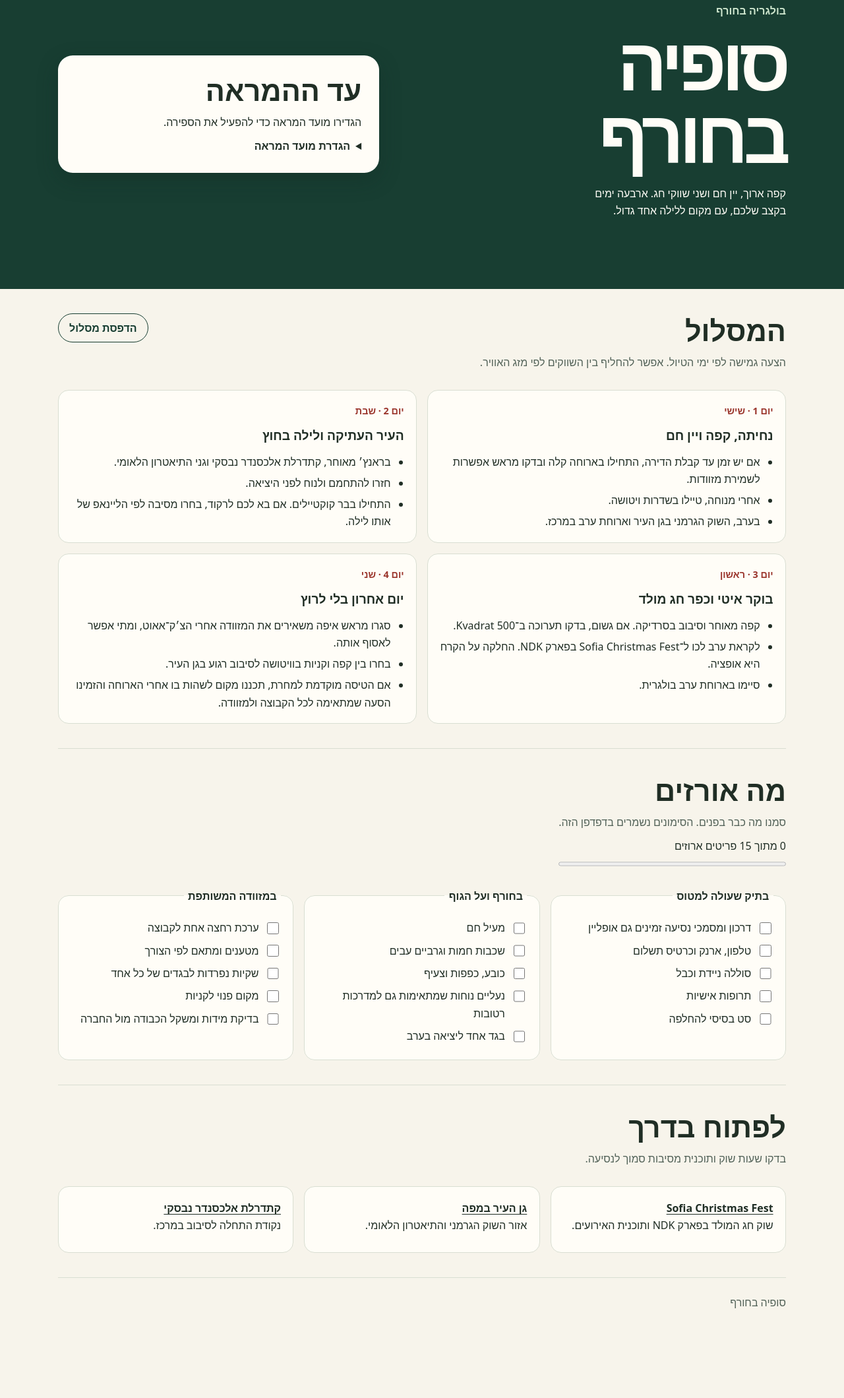
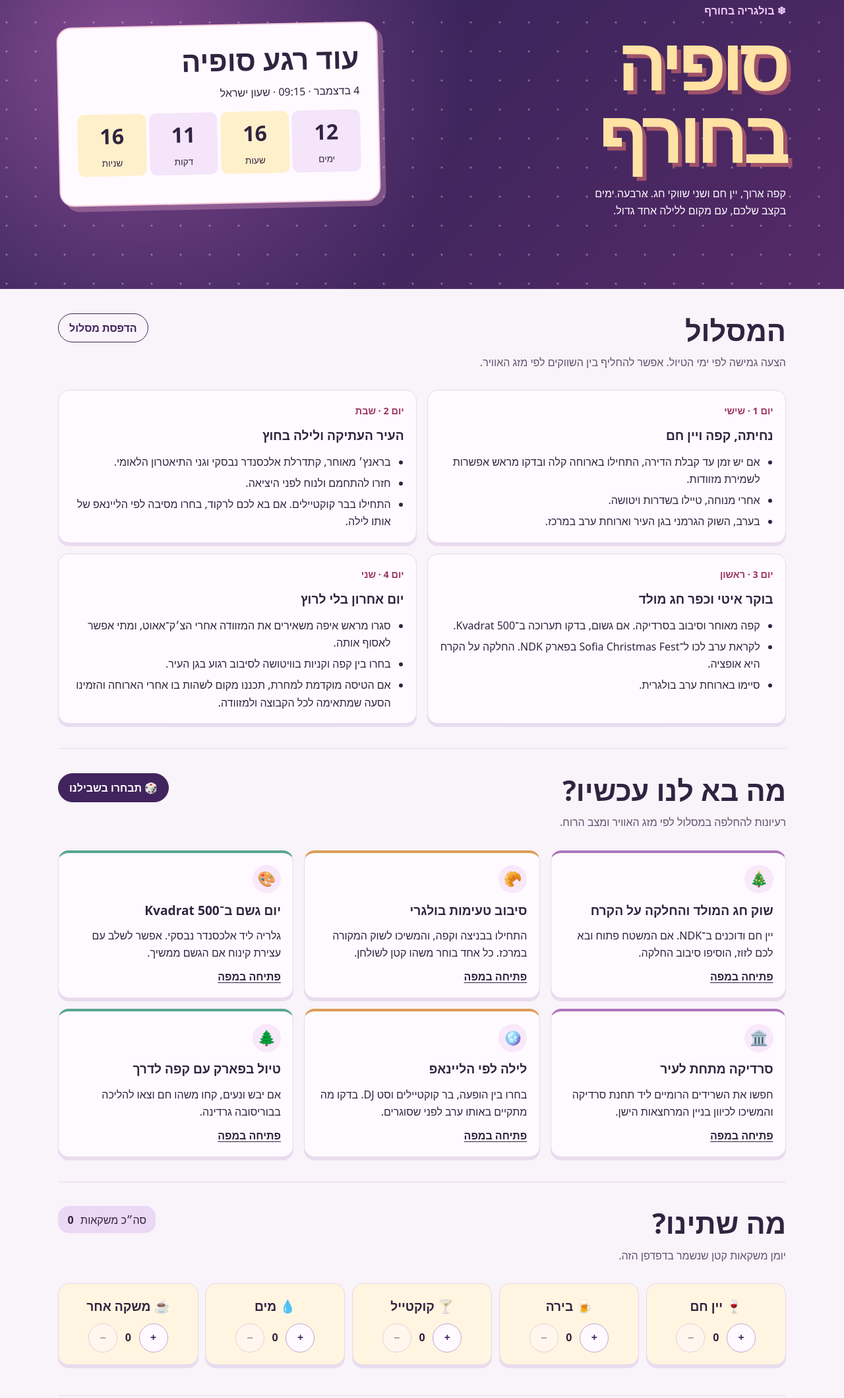
Before and after one commit to inbari2002-blip/inbari2002-blip.github.io, a plain HTML site: page index.html in a window 1280 px wide. Shown: the part 152-2271 px from the top of the page at 66% size. Before the commit the page ends 2164 px from the top, so only its background shows below. Drawn offline with Linux system fonts and the light colour scheme.

Commit message:
trip! update

```diff
--- a/index.html
+++ b/index.html
@@ -35,10 +35,6 @@ h3{font-size:1.2rem}
 .clock strong{display:block;font-size:clamp(1.2rem,4vw,2rem);font-variant-numeric:tabular-nums}
 .clock span{font-size:.85rem}
 [hidden]{display:none!important}
-summary{cursor:pointer;font-weight:700}
-.form-row{display:flex;flex-wrap:wrap;align-items:end;gap:.65rem;margin:.8rem 0}
-.form-row label{display:grid;gap:.2rem;min-width:0}
-input[type=date],input[type=time]{min-width:0;max-width:100%;padding:.45rem;border-radius:.5rem;border:1px solid #829388;background:white;color:var(--ink)}
 .btn{border:1px solid var(--green);border-radius:2rem;background:var(--green);color:white;padding:.5rem 1rem;font-weight:700}
 .btn.secondary{background:transparent;color:var(--green)}
 main>section{padding-block:2.3rem;border-bottom:1px solid var(--line)}
@@ -61,37 +57,51 @@ progress{display:block;width:min(22rem,100%);height:.8rem;accent-color:var(--gre
 footer{padding-block:1.5rem;color:var(--muted)}
 @media(max-width:46rem){.hero,.pack-grid,.links{grid-template-columns:1fr}.hero{gap:1.3rem}}
 @media(max-width:34rem){.days{grid-template-columns:1fr}}
-@media print{header{background:white;color:black}.hero{display:block;padding-block:0}.hero h1{font-size:2.5rem}.eyebrow{color:black}.timer,nav,#packing,#links,footer,.btn{display:none!important}main>section{border:0}.card{break-inside:avoid}.days{display:block}.days .card{margin-bottom:.5rem}body{background:white}}
+@media print{header{background:white;color:black}.hero{display:block;padding-block:0}.hero h1{font-size:2.5rem}.eyebrow{color:black}.timer,nav,#packing,#links,#ideas,#drinks,footer,.btn{display:none!important}main>section{border:0}.card{break-inside:avoid}.days{display:block}.days .card{margin-bottom:.5rem}body{background:white}}
+/* Winter postcard palette and a soft snow pattern behind the hero. */
+:root{--paper:#f9f3fa;--line:#e6d9ec;--green:#41245d;--mint:#f5cefb;--red:#9d345e;--ink:#302440;--muted:#63526f;--white:#fffaff}
+header{background:radial-gradient(circle at 10px 10px,#fff5 1px,transparent 2px) 0 0/44px 44px,radial-gradient(circle at 15% 40%,#874b92,transparent 45%),linear-gradient(135deg,#262052,#552a67)}
+.hero h1{color:#ffe2a4;text-shadow:.055em .055em #9e5269}
+.timer{border:2px solid #f4cbdc;box-shadow:.5rem .5rem 0 #eaa8cc55;transform:rotate(-1.2deg)}
+.clock{direction:rtl}
+.clock div{background:#f4e5fa}
+.clock div:nth-child(even){background:#fff0cc}
+.card{box-shadow:0 .3rem 0 #e9dcee}
+.day-tag{color:var(--red)}
+.idea-card{position:relative;border-block-start:4px solid #ae76bc}
+.idea-card:nth-child(3n+2){border-block-start-color:#db9d54}
+.idea-card:nth-child(3n){border-block-start-color:#58a68f}
+.idea-card p{min-height:3.2em}
+.idea-icon{display:inline-grid;place-items:center;background:#f8e8fa;border-radius:50%;width:2.7rem;height:2.7rem;font-size:1.4rem;margin-bottom:.6rem}
+.picked{display:inline-block;color:var(--green);background:#ffebad;font-weight:700;padding:.5rem .9rem;border-radius:.65rem;margin-bottom:1rem}
+.drink-grid{display:grid;grid-template-columns:repeat(auto-fit,minmax(9rem,1fr));gap:.65rem}
+.drink-card{text-align:center;background:#fff5e0}
+.drink-controls{display:flex;direction:ltr;align-items:center;justify-content:center;gap:.45rem}
+.drink-controls button{color:var(--green);border:1px solid #c2a6d4;background:var(--white);border-radius:50%;min-width:2.75rem;min-height:2.75rem;font-weight:700}
+.drink-controls button:disabled{opacity:.45;cursor:default}
+.drink-controls output{min-width:2ch;font-weight:700;font-variant-numeric:tabular-nums}
+.total{background:#ead8f5;border-radius:1rem;padding:.45rem .9rem;margin:0}
+.total strong{margin-inline-start:.4rem}
+@media(max-width:46rem){.timer{transform:none}}
+@media print{header{background:white}.hero h1{color:black;text-shadow:none}.card{box-shadow:none}}
 </style>
 </head>
 <body>
 <header>
 <div class="wrap">
-<nav aria-label="ניווט ראשי"><strong>סופיה בחורף</strong><div><a href="#plan">מסלול</a><a href="#packing">אריזה</a><a href="#links">קישורים</a></div></nav>
+<nav aria-label="ניווט ראשי"><strong>סופיה בחורף</strong><div><a href="#plan">מסלול</a><a href="#ideas">רעיונות</a><a href="#drinks">משקאות</a><a href="#packing">אריזה</a><a href="#links">קישורים</a></div></nav>
 <div class="hero">
-<div><p class="eyebrow">בולגריה בחורף</p><h1>סופיה<br>בחורף</h1><p>קפה ארוך, יין חם ושני שווקי חג. ארבעה ימים בקצב שלכם, עם מקום ללילה אחד גדול.</p></div>
+<div><p class="eyebrow">❄ בולגריה בחורף</p><h1>סופיה<br>בחורף</h1><p>קפה ארוך, יין חם ושני שווקי חג. ארבעה ימים בקצב שלכם, עם מקום ללילה אחד גדול.</p></div>
 <section class="timer" aria-labelledby="timer-title">
-<h2 id="timer-title">עד ההמראה</h2>
-<p id="departure-status">הגדירו מועד המראה כדי להפעיל את הספירה.</p>
+<h2 id="timer-title">עוד רגע סופיה</h2>
+<p id="departure-status">4 בדצמבר · 09:15 · שעון ישראל</p>
 <div class="clock" id="clock" hidden>
 <div><strong id="days-left">0</strong><span>ימים</span></div>
 <div><strong id="hours-left">00</strong><span>שעות</span></div>
 <div><strong id="minutes-left">00</strong><span>דקות</span></div>
 <div><strong id="seconds-left">00</strong><span>שניות</span></div>
 </div>
-<details id="settings">
-<summary>הגדרת מועד המראה</summary>
-<form id="departure-form" autocomplete="off">
-<div class="form-row">
-<label>תאריך <input id="departure-date" type="date" required></label>
-<label>שעה בתל אביב <input id="departure-time" type="time" required></label>
-</div>
-<button type="submit" class="btn">שמירה</button>
-<button type="button" class="btn secondary" id="clear-departure" hidden>מחיקת מועד</button>
-<p><small>המועד נשמר בדפדפן הזה בלבד.</small></p>
-<p id="departure-message" role="status"></p>
-</form>
-</details>
+
 </section>
 </div>
 </div>
@@ -105,6 +115,51 @@ footer{padding-block:1.5rem;color:var(--muted)}
 <article class="card"><p class="day-tag">יום 3 · ראשון</p><h3>בוקר איטי וכפר חג מולד</h3><ul><li>קפה מאוחר וסיבוב בסרדיקה. אם גשום, בדקו תערוכה ב־Kvadrat 500.</li><li>לקראת ערב לכו ל־Sofia Christmas Fest בפארק NDK. החלקה על הקרח היא אופציה.</li><li>סיימו בארוחת ערב בולגרית.</li></ul></article>
 <article class="card"><p class="day-tag">יום 4 · שני</p><h3>יום אחרון בלי לרוץ</h3><ul><li>סגרו מראש איפה משאירים את המזוודה אחרי הצ׳ק־אאוט, ומתי אפשר לאסוף אותה.</li><li>בחרו בין קפה וקניות בוויטושה לסיבוב רגוע בגן העיר.</li><li>אם הטיסה מוקדמת למחרת, תכננו מקום לשהות בו אחרי הארוחה והזמינו הסעה שמתאימה לכל הקבוצה ולמזוודה.</li></ul></article>
 </div>
+</section>
+<section id="ideas">
+<div class="section-head"><div><h2>מה בא לנו עכשיו?</h2><p class="muted">רעיונות להחלפה במסלול לפי מזג האוויר ומצב הרוח.</p></div>
+<button id="pick-idea" class="btn" type="button">🎲 תבחרו בשבילנו</button></div>
+<div aria-live="polite"><a id="picked-idea" class="picked" hidden></a></div>
+<div class="links">
+<article class="card idea-card" id="idea-market"><span class="idea-icon" aria-hidden="true">🎄</span><h3>שוק חג המולד והחלקה על הקרח</h3><p>יין חם ודוכנים ב־NDK. אם המשטח פתוח ובא לכם לזוז, הוסיפו סיבוב החלקה.</p><a href="https://www.google.com/maps/search/?api=1&amp;query=Sofia+Christmas+Fest+NDK">פתיחה במפה</a></article>
+<article class="card idea-card" id="idea-food"><span class="idea-icon" aria-hidden="true">🥐</span><h3>סיבוב טעימות בולגרי</h3><p>התחילו בבניצה וקפה, והמשיכו לשוק המקורה במרכז. כל אחד בוחר משהו קטן לשולחן.</p><a href="https://www.google.com/maps/search/?api=1&amp;query=Central+Sofia+Market+Hall">פתיחה במפה</a></article>
+<article class="card idea-card" id="idea-art"><span class="idea-icon" aria-hidden="true">🎨</span><h3>יום גשם ב־Kvadrat 500</h3><p>גלריה ליד אלכסנדר נבסקי. אפשר לשלב עם עצירת קינוח אם הגשם ממשיך.</p><a href="https://www.google.com/maps/search/?api=1&amp;query=Kvadrat+500+Sofia">פתיחה במפה</a></article>
+<article class="card idea-card" id="idea-history"><span class="idea-icon" aria-hidden="true">🏛️</span><h3>סרדיקה מתחת לעיר</h3><p>חפשו את השרידים הרומיים ליד תחנת סרדיקה והמשיכו לכיוון בניין המרחצאות הישן.</p><a href="https://www.google.com/maps/search/?api=1&amp;query=Ancient+Serdica+Complex+Sofia">פתיחה במפה</a></article>
+<article class="card idea-card" id="idea-night"><span class="idea-icon" aria-hidden="true">🪩</span><h3>לילה לפי הליינאפ</h3><p>בחרו בין הופעה, בר קוקטיילים וסט DJ. בדקו מה מתקיים באותו ערב לפני שסוגרים.</p><a href="https://www.google.com/maps/search/?api=1&amp;query=Live+music+clubs+Sofia+city+center">פתיחה במפה</a></article>
+<article class="card idea-card" id="idea-park"><span class="idea-icon" aria-hidden="true">🌲</span><h3>טיול בפארק עם קפה לדרך</h3><p>אם יבש ונעים, קחו משהו חם וצאו להליכה בבוריסובה גרדינה.</p><a href="https://www.google.com/maps/search/?api=1&amp;query=Borisova+Gradina+Sofia">פתיחה במפה</a></article>
+</div>
+</section>
+<section id="drinks">
+<div class="section-head"><div><h2>מה שתינו?</h2><p class="muted">יומן משקאות קטן שנשמר בדפדפן הזה.</p></div>
+<p class="total" aria-live="polite">סה״כ משקאות <strong id="drink-total">0</strong></p></div>
+<div class="drink-grid">
+<div class="card drink-card"><h3>🍷 יין חם</h3><div class="drink-controls">
+<button type="button" id="minus-wine" data-drink="wine" data-delta="-1" aria-label="הפחתת 🍷 יין חם">−</button>
+<output id="count-wine" aria-label="כמות 🍷 יין חם">0</output>
+<button type="button" data-drink="wine" data-delta="1" aria-label="הוספת 🍷 יין חם">+</button>
+</div></div>
+<div class="card drink-card"><h3>🍺 בירה</h3><div class="drink-controls">
+<button type="button" id="minus-beer" data-drink="beer" data-delta="-1" aria-label="הפחתת 🍺 בירה">−</button>
+<output id="count-beer" aria-label="כמות 🍺 בירה">0</output>
+<button type="button" data-drink="beer" data-delta="1" aria-label="הוספת 🍺 בירה">+</button>
+</div></div>
+<div class="card drink-card"><h3>🍸 קוקטייל</h3><div class="drink-controls">
+<button type="button" id="minus-cocktail" data-drink="cocktail" data-delta="-1" aria-label="הפחתת 🍸 קוקטייל">−</button>
+<output id="count-cocktail" aria-label="כמות 🍸 קוקטייל">0</output>
+<button type="button" data-drink="cocktail" data-delta="1" aria-label="הוספת 🍸 קוקטייל">+</button>
+</div></div>
+<div class="card drink-card"><h3>💧 מים</h3><div class="drink-controls">
+<button type="button" id="minus-water" data-drink="water" data-delta="-1" aria-label="הפחתת 💧 מים">−</button>
+<output id="count-water" aria-label="כמות 💧 מים">0</output>
+<button type="button" data-drink="water" data-delta="1" aria-label="הוספת 💧 מים">+</button>
+</div></div>
+<div class="card drink-card"><h3>☕ משקה אחר</h3><div class="drink-controls">
+<button type="button" id="minus-other" data-drink="other" data-delta="-1" aria-label="הפחתת ☕ משקה אחר">−</button>
+<output id="count-other" aria-label="כמות ☕ משקה אחר">0</output>
+<button type="button" data-drink="other" data-delta="1" aria-label="הוספת ☕ משקה אחר">+</button>
+</div></div>
+</div>
+<p id="drink-message" role="status"></p>
 </section>
 <section id="packing">
 <div class="section-head"><div><h2>מה אורזים</h2><p class="muted">סמנו מה כבר בפנים. הסימונים נשמרים בדפדפן הזה.</p><label for="packed" id="packed-label">0 פריטים ארוזים</label><progress id="packed" value="0" max="1"></progress><p id="packing-message" role="status"></p></div></div>
@@ -147,7 +202,6 @@ footer{padding-block:1.5rem;color:var(--muted)}
 "use strict";
 
 const byId = (id) => document.getElementById(id);
-const departureKey = "sofia-winter.departure.v1";
 const packingKey = "sofia-winter.packing.v1";
 
 function readStorage(key, fallback) {
@@ -168,84 +222,62 @@ function updateStorage(key, value) {
   }
 }
 
-const israelTime = new Intl.DateTimeFormat("sv-SE", {
-  timeZone: "Asia/Jerusalem",
-  year: "numeric", month: "2-digit", day: "2-digit",
-  hour: "2-digit", minute: "2-digit", hourCycle: "h23"
-});
-
-function wallTimeAt(timestamp) {
-  const parts = Object.fromEntries(israelTime.formatToParts(timestamp)
-    .map(({type, value}) => [type, value]));
-  return [parts.year, parts.month, parts.day].join("-") + "T" +
-    [parts.hour, parts.minute].join(":");
-}
-
-function departureTimestamp(date, time) {
-  if (!/^\d{4}-\d{2}-\d{2}$/.test(date) || !/^\d{2}:\d{2}$/.test(time)) return NaN;
-  const wall = date + "T" + time;
-  const guess = Date.parse(wall + "Z");
-  if (!Number.isFinite(guess)) return NaN;
-  const offsets = [2, 3].map((hours) => guess - hours * 3600000);
-  const matches = offsets.filter((timestamp) => wallTimeAt(timestamp) === wall);
-  return matches.length === 1 ? matches[0] : NaN;
-}
-
-let departure = readStorage(departureKey, {});
-let target = departureTimestamp(departure.date, departure.time);
+const countdownTarget = Date.parse("2026-12-04T09:15:00+02:00");
 
 function renderCountdown() {
-  const configured = Number.isFinite(target);
-  const remaining = Math.ceil((target - Date.now()) / 1000);
-  byId("clock").hidden = !configured || remaining <= 0;
-  byId("clear-departure").hidden = !configured;
-  if (!configured) {
-    byId("departure-status").textContent = "הגדירו מועד המראה כדי להפעיל את הספירה.";
+  const remaining = Math.max(0, Math.ceil((countdownTarget - Date.now()) / 1000));
+  byId("clock").hidden = remaining === 0;
+  if (remaining === 0) {
+    byId("departure-status").textContent = "הגיע הזמן לסופיה! ❄";
     return;
   }
-  const label = new Intl.DateTimeFormat("he-IL", {
-    timeZone: "Asia/Jerusalem", dateStyle: "medium", timeStyle: "short"
-  }).format(target);
-  byId("departure-status").textContent = remaining <= 0
-    ? "מועד ההמראה הגיע ✈"
-    : label + " · שעון ישראל";
-  if (remaining <= 0) return;
   byId("days-left").textContent = Math.floor(remaining / 86400);
   byId("hours-left").textContent = String(Math.floor(remaining / 3600) % 24).padStart(2, "0");
   byId("minutes-left").textContent = String(Math.floor(remaining / 60) % 60).padStart(2, "0");
   byId("seconds-left").textContent = String(remaining % 60).padStart(2, "0");
 }
 
-if (Number.isFinite(target)) {
-  byId("departure-date").value = departure.date;
-  byId("departure-time").value = departure.time;
+renderCountdown();
+setInterval(renderCountdown, 1000);
+
+const ideaCards = [...document.querySelectorAll(".idea-card")];
+let previousIdea;
+byId("pick-idea").addEventListener("click", () => {
+  const choices = ideaCards.filter((card) => card !== previousIdea);
+  previousIdea = choices[Math.floor(Math.random() * choices.length)];
+  const result = byId("picked-idea");
+  result.textContent = previousIdea.querySelector("h3").textContent;
+  result.href = "#" + previousIdea.id;
+  result.hidden = false;
+});
+
+const drinksKey = "sofia-winter.drinks.v1";
+const drinkTypes = ["wine", "beer", "cocktail", "water", "other"];
+const storedDrinks = readStorage(drinksKey, {});
+const drinks = Object.fromEntries(drinkTypes.map((type) => {
+  const count = storedDrinks[type];
+  return [type, Number.isSafeInteger(count) && count >= 0 ? count : 0];
+}));
+
+function renderDrinks() {
+  for (const type of drinkTypes) {
+    byId("count-" + type).textContent = drinks[type];
+    byId("minus-" + type).disabled = drinks[type] === 0;
+  }
+  byId("drink-total").textContent = Object.values(drinks).reduce((total, count) => total + count, 0);
 }
 
-byId("departure-form").addEventListener("submit", (event) => {
-  event.preventDefault();
-  const date = byId("departure-date").value;
-  const time = byId("departure-time").value;
-  const timestamp = departureTimestamp(date, time);
-  if (!Number.isFinite(timestamp)) {
-    byId("departure-message").textContent = "השעה אינה חד־משמעית בשעון ישראל. בחרו שעה אחרת.";
-    return;
-  }
-  target = timestamp;
-  const saved = updateStorage(departureKey, {date, time});
-  byId("departure-message").textContent = saved ? "מועד ההמראה נשמר." : "המועד פעיל עד לסגירת הדף.";
-  renderCountdown();
+byId("drinks").addEventListener("click", (event) => {
+  const button = event.target.closest("button[data-drink]");
+  if (!button) return;
+  const type = button.dataset.drink;
+  drinks[type] = Math.max(0, drinks[type] + Number(button.dataset.delta));
+  const saved = updateStorage(drinksKey, drinks);
+  byId("drink-message").textContent = saved ? "" : "הספירה זמינה עד לסגירת הדף.";
+  renderDrinks();
 });
 
-byId("clear-departure").addEventListener("click", () => {
-  const cleared = updateStorage(departureKey, null);
-  target = NaN;
-  byId("departure-form").reset();
-  byId("departure-message").textContent = cleared ? "מועד ההמראה נמחק." : "המועד הוסר מהתצוגה. לא הצלחנו לעדכן את אחסון הדפדפן.";
-  renderCountdown();
-});
-
-renderCountdown();
-setInterval(renderCountdown, 1000);
+renderDrinks();
 
 const checks = [...document.querySelectorAll("#packing input[type=checkbox]")];
 const savedPacking = readStorage(packingKey, []);
```
